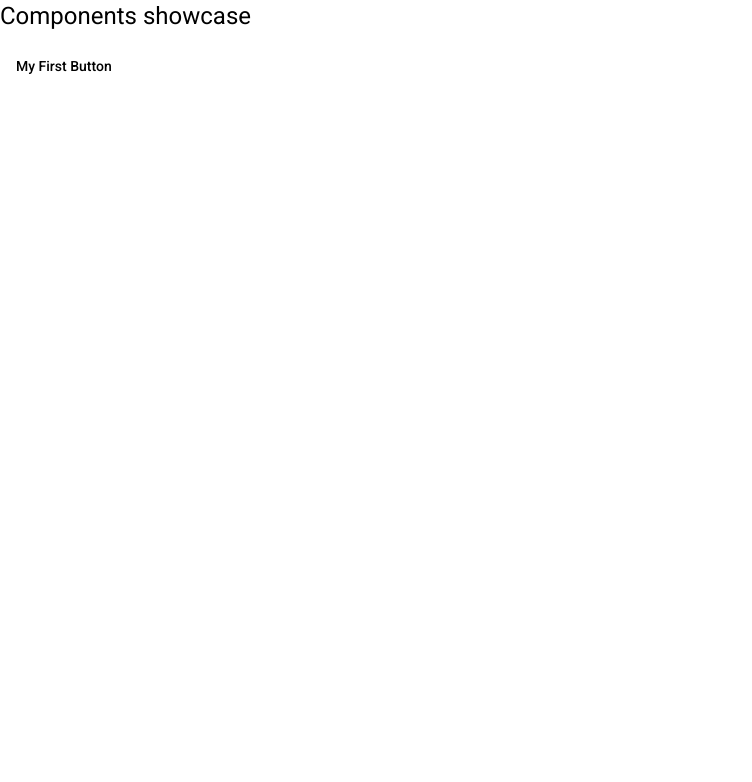
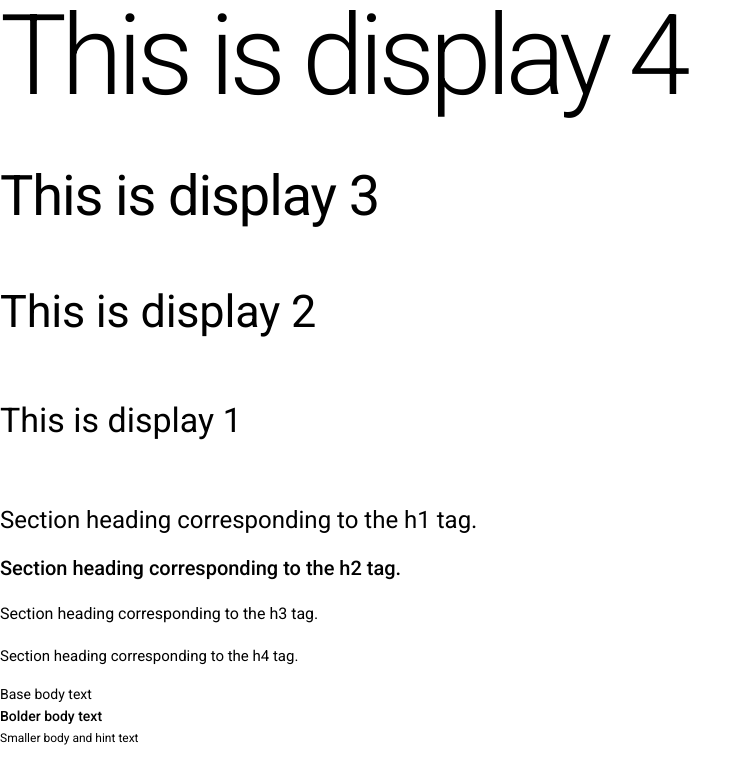
Before and after one commit to suchigg/material-showcase, an Angular app: page / in a window 1280 px wide. Shown: the top 782 px of the page, without its empty margins (0-752 px from the left). Built offline with nearby package versions, Linux system fonts and the light colour scheme.

Commit message:
Classi per typography
Aggiunti esempi di tipografia

```diff
--- a/src/app/app.component.html
+++ b/src/app/app.component.html
@@ -1,3 +1,16 @@
-<h1>Components showcase</h1>
+<!--	Large, one-off header, usually at the top of the page (e.g. a hero header). -->
+<div class="mat-display-4">This is display 4</div>
+<div class="mat-display-3">This is display 3</div>
+<div class="mat-display-2">This is display 2</div>
+<div class="mat-display-1">This is display 1</div>
 
-<button mat-button>My First Button</button>
+<!-- Section heading corresponding from the <h1> to <h4> tags .-->
+<div class="mat-h1 mat-headline">Section heading corresponding to the h1 tag.</div>
+<div class="mat-h2 mat-title">Section heading corresponding to the h2 tag.</div>
+<div class="mat-h3 mat-subheading-2">Section heading corresponding to the h3 tag.</div>
+<div class="mat-h4 mat-subheading-1">Section heading corresponding to the h4 tag.</div>
+
+<!-- Classes for body content -->
+<div class="mat-body mat-body-1">Base body text</div>
+<div class="mat-body-strong mat-body-2">Bolder body text</div>
+<div class="mat-caption mat-small">Smaller body and hint text</div>
```
